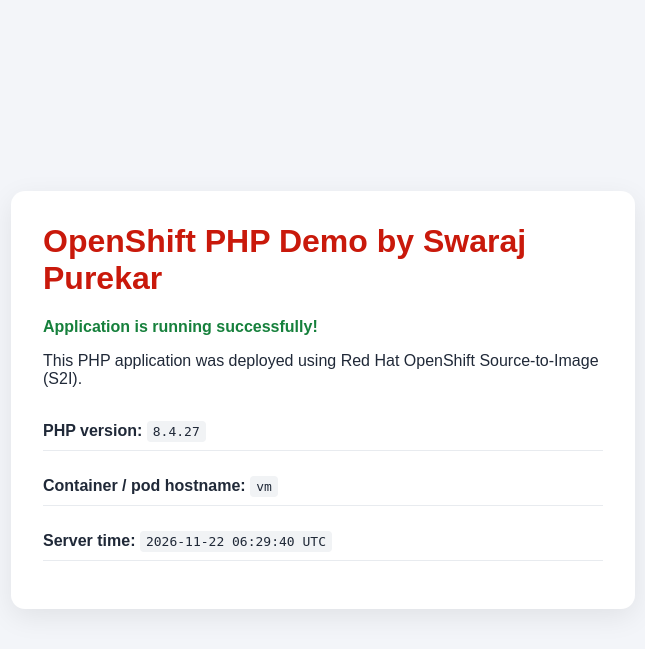
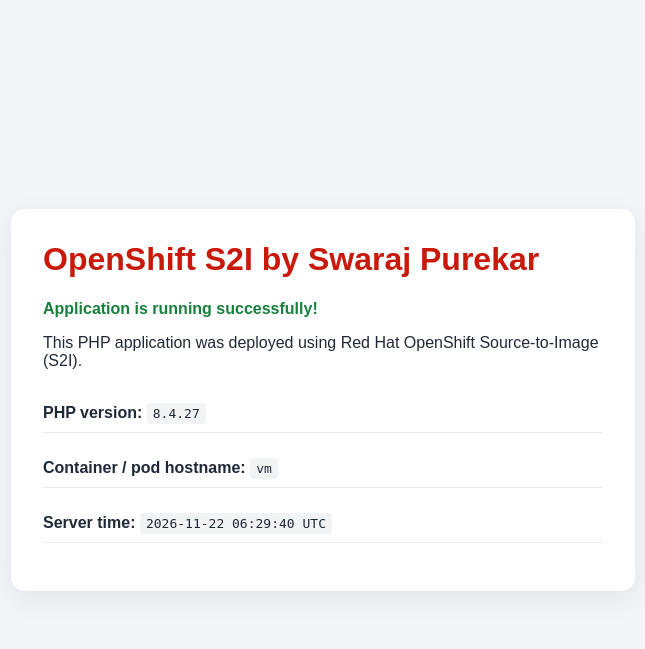
Before and after one commit to Swaraaz5/myphpapp-redhats2i, a PHP site: page / in a window 1280 px wide. Shown: the top 649 px of the page, without its empty margins (317-962 px from the left). Run offline with PHP 8.4, Linux system fonts and the light colour scheme.

Commit message:
Update index.php
Title change

```diff
--- a/index.php
+++ b/index.php
@@ -1,7 +1,7 @@
 <?php
 // Simple PHP application for Red Hat OpenShift Source-to-Image (S2I) hands-on.
 
-$appName = getenv('APP_NAME') ?: 'OpenShift PHP Demo by Swaraj Purekar';
+$appName = getenv('APP_NAME') ?: 'OpenShift S2I by Swaraj Purekar';
 $hostname = gethostname() ?: 'Unknown';
 $phpVersion = PHP_VERSION;
 $serverTime = date('Y-m-d H:i:s T');
```
